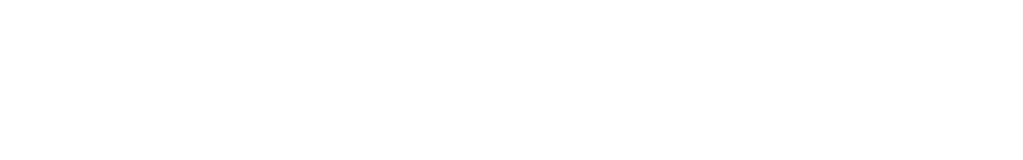
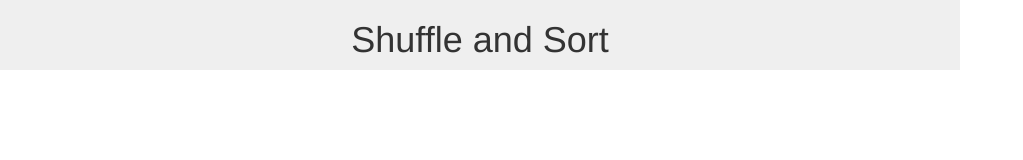
Before and after one commit to manilac/Responsivenumberedsqaures, a plain HTML site: page index.html in a window 1280 px wide. Shown: the whole page, without its empty margins (0-1023 px from the left). Drawn offline with nearby package versions, Linux system fonts and the light colour scheme.

Commit message:
Created a bootstrap container with max-width 968px.

```diff
--- a/index.html
+++ b/index.html
@@ -2,9 +2,14 @@
 <html lang="en">
 <head>
     <meta charset="UTF-8">
-    <title>Title</title>
+    <meta name="viewport" content="width=device-width, initial-scale=1">
+    <title>ResponsiveSquare</title>
+    <link href="https://maxcdn.bootstrapcdn.com/bootstrap/3.3.6/css/bootstrap.min.css" rel="stylesheet">
+    <link href="style.css" rel="stylesheet">
 </head>
 <body>
-
+<div class="container col-md-12">
+    <h1>Shuffle and Sort</h1>
+</div>
 </body>
 </html>
--- /dev/null
+++ b/style.css
@@ -0,0 +1,6 @@
+.container
+{
+    background-color:#EFEFEF;
+    max-width:960px;
+    text-align: center;
+}
```
